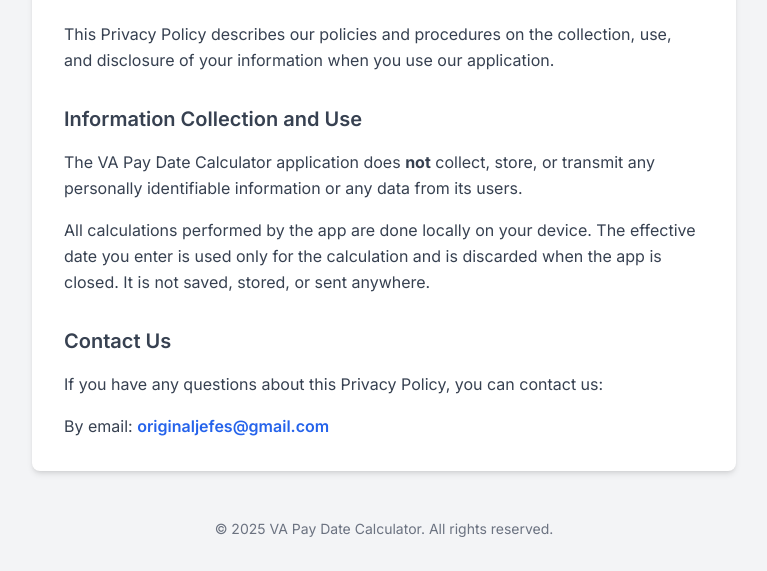
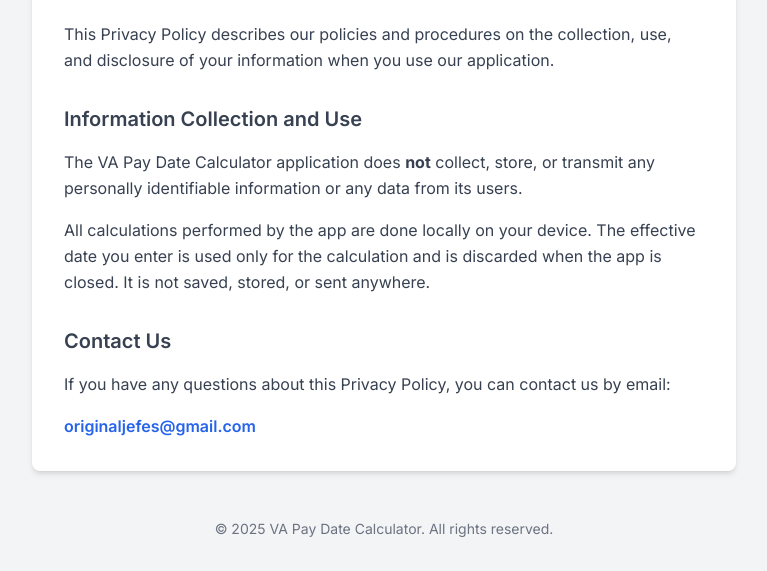
Before and after one commit to BSmiffy/app-support-website, a plain HTML site: page index.html in a window 1280 px wide. Both pictures are taken after a click on the button "Privacy Policy". Shown: the part 358-929 px from the top of the page, without its empty margins (256-1023 px from the left). Drawn offline with nearby package versions, Linux system fonts and the light colour scheme.

Commit message:
Update index.html

```diff
--- a/index.html
+++ b/index.html
@@ -68,8 +68,8 @@
                     </p>
 
                     <h3 class="text-xl font-semibold pt-4">Contact Us</h3>
-                    <p>If you have any questions about this Privacy Policy, you can contact us:</p>
-                    <p>By email: <a href="mailto:Your-Support-Email@example.com" class="text-blue-600 font-semibold hover:underline">originaljefes@gmail.com</a></p>
+                    <p>If you have any questions about this Privacy Policy, you can contact us by email:</p>
+                    <p><a href="mailto:Your-Support-Email@example.com" class="text-blue-600 font-semibold hover:underline">originaljefes@gmail.com</a></p>
                 </div>
             </section>
         </main>
```
